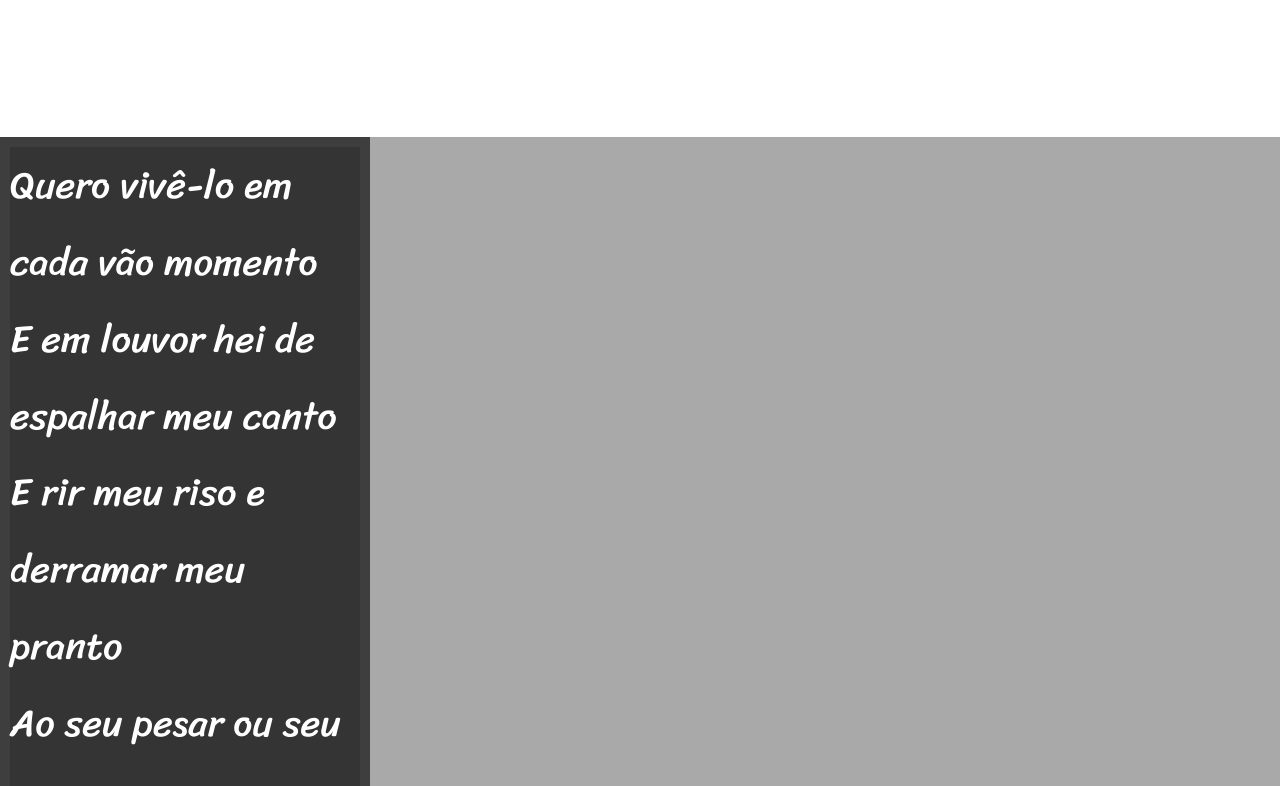
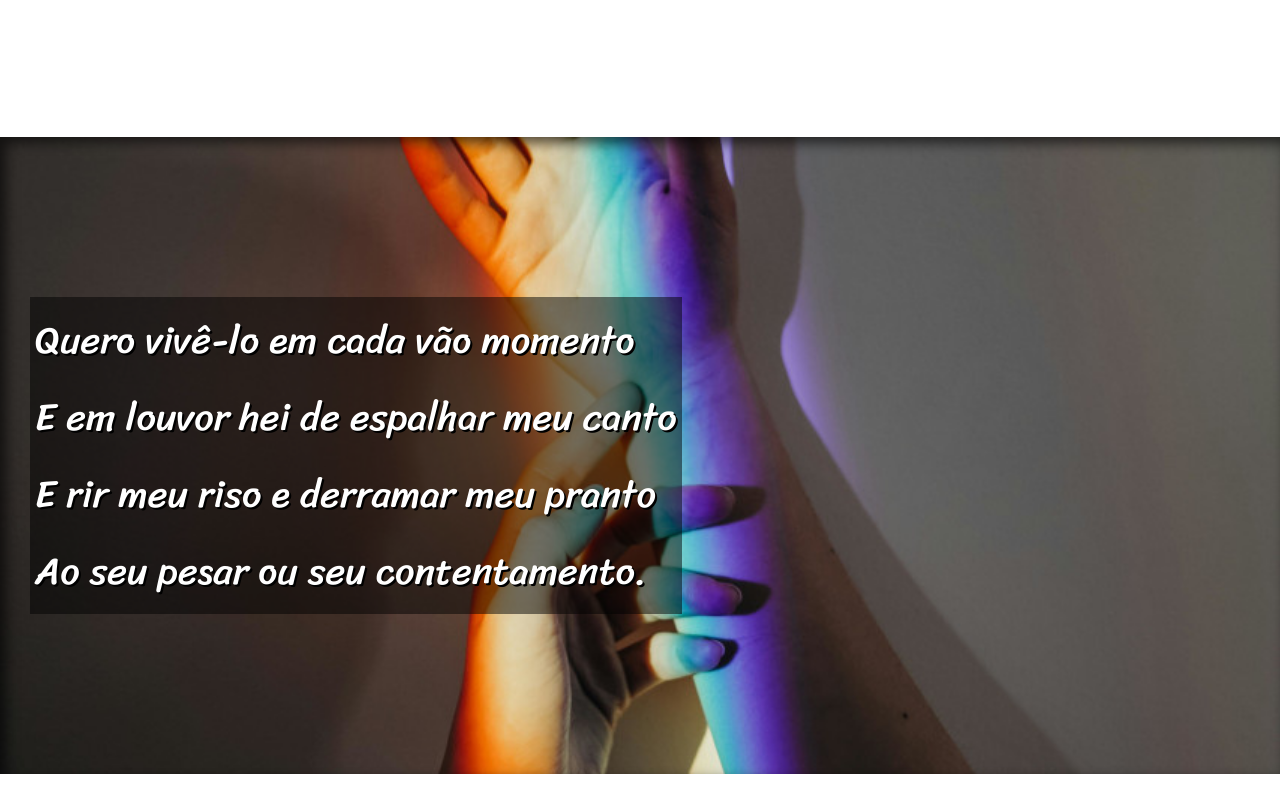
Before and after one commit to RenataCMB/html-css, a plain HTML site: page Desafios/d012/index.html in a window 1280 px wide. Shown: the part 700-1486 px from the top of the page. Drawn offline with Linux system fonts and the light colour scheme.

Commit message:
finalização

```diff
--- a/Desafios/d012/estilo/style.css
+++ b/Desafios/d012/estilo/style.css
@@ -65,15 +65,30 @@ section.normal {
 
 
 section.imagem {
-    display: inline-block;
-    padding: 10px;
     background-color: rgba(0, 0, 0, 0.63);
     color: white;
+    box-shadow: inset 6px 6px 13px rgba(0, 0, 0, 0.637);
+    background-size: cover;
+    background-attachment: fixed;
 }
 
 section.imagem > p {
-    background-color: rgba(0, 0, 0, 0.158);
-    width: 350px;
+    display: inline-block;
+    background-color: rgba(0, 0, 0, 0.493);
+    padding: 5px;
+    text-shadow: 2px 2px 0px black;
+}
+
+section#img01 {
+    background-image: url('../imagens/backgroud001-pq.jpg');
+    background-position: right center;
+    background-repeat: no-repeat;
+
+}
+
+section#img02 {
+    background-image: url('../imagens/backgroud002-pq.jpg');
+    background-position: left center;
 }
 
 footer {
--- a/Desafios/d012/index.html
+++ b/Desafios/d012/index.html
@@ -28,7 +28,7 @@
         </p>
     </section>
 
-    <section class="imagem">
+    <section class="imagem" id="img01">
         <p>
             Quero vivê-lo em cada vão momento <br>
             E em louvor hei de espalhar meu canto <br>
@@ -45,7 +45,7 @@
         </p>
     </section>
 
-    <section class="imagem">
+    <section class="imagem" id="img02">
         <p>
             Eu possa me dizer do amor (que tive): <br>
             Que não seja imortal, posto que é chama <br>
```
